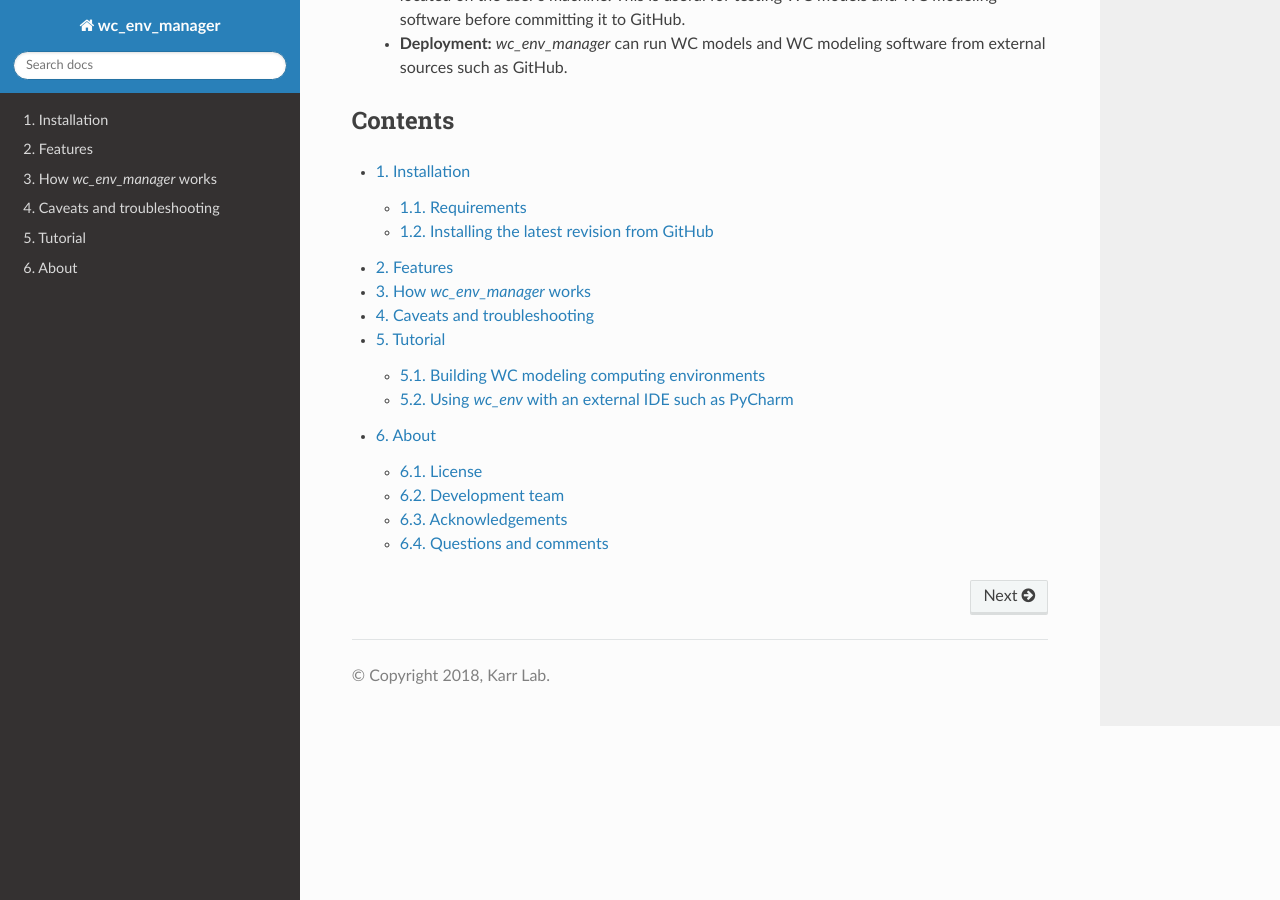
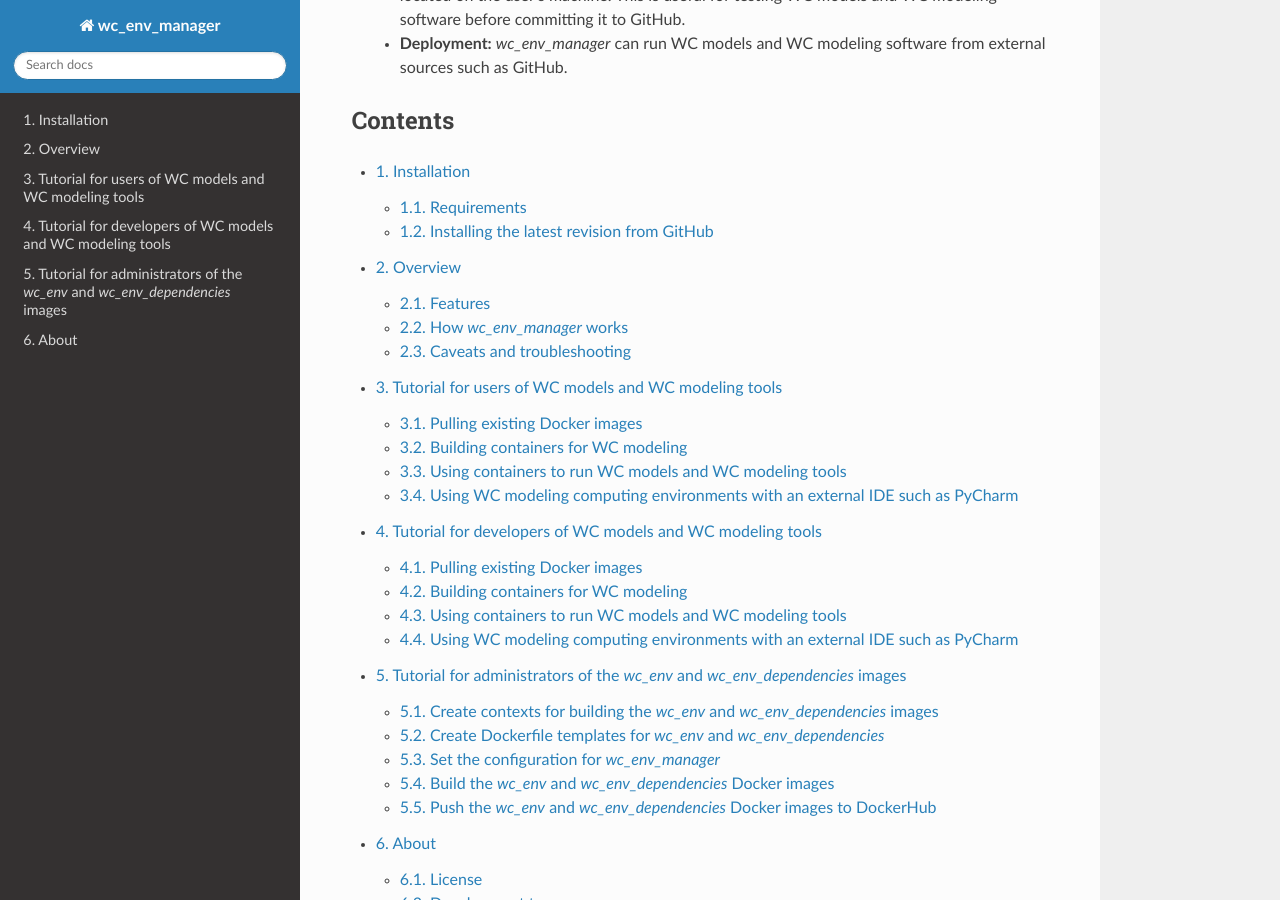
Before and after one commit to KarrLab/wc_env_manager, a Sphinx documentation site: the page built from docs/index.rst, in a window 1280 px wide and 900 px high, scrolled down 837 px. Built offline with Sphinx 7.4.7 and the Read the Docs theme 2.0.0, drawn with Linux system fonts in a browser that asks for light colours; pages that are not in the unit, such as notebooks, are missing from menus.

Commit message:
updating docs

```diff
--- a/docs/index.rst
+++ b/docs/index.rst
@@ -26,6 +26,8 @@
 
    installation.rst
    overview.rst
-   tutorial.rst
+   tutorial_users.rst
+   tutorial_developers.rst
+   tutorial_admins.rst
    API documentation <source/modules.rst>
    about.rst
--- a/docs/overview.rst
+++ b/docs/overview.rst
@@ -1,4 +1,4 @@
- Overview
+Overview
 ========
 
 
--- a/docs/tutorial.rst
+++ /dev/null
@@ -1,52 +0,0 @@
-Tutorial
-========
-
-After installation, use `wc_env_manager` by creating a wc environment, and then executing commands in the environment. `wc` is the primary application for using the environment. It supports multiple commands, which in turn have sub-commands, options and arguments:
-
-* Run `wc create` to create a new wc environment.
-* Run `wc reuse <name>` to reuse an existing environment called `<name>`.
-* Run `wc --help` to obtain help for `wc_env_manager`, including descriptions of the
-  arguments for each command.
-
-.. _building_images:
-
-Building WC modeling computing environments
--------------------------------------------
-
-#. Prepare to install CPLEX
-   a. Download CPLEX from https://ibm.onthehub.com
-   b. Save to `tmp/cplex_studio12.7.1.linux-x86-64.bin`
-   c. Set the execution bit `chmod ugo+x tmp/cplex_studio12.7.1.linux-x86-64.bin`
-#. Prepare to install Gurobi
-   a. Create license at http://www.gurobi.com/downloads/licenses/license-center
-   b. Copy the license
-   c. Save the license to `tokens/license_gurobi`
-#. Prepare to install Mosek
-   a. Request an academic license at https://license.mosek.com/academic/
-   b. Recieve a license by email
-   c. Save the license to `tokens/mosek.lic`
-#. Prepare to install XPRESS
-   a. Install the XPRESS license server on another machine
-      i. Download XPRESS from https://clientarea.xpress.fico.com
-      ii. Use the xphostid utility to get your host id
-      iii. Use the host id to create a floating license at https://app.xpress.fico.com
-      iv. Same the license file (`xpauth.xpr`)
-      v. Run the installation program and follow the onscreen instructions
-   b. Save the IP address or hostname of the license server to `tokens/xpress_license_server`
-   c. Copy the same license file to `tokens/xpauth.xpr`
-   d. Edit server property in the first line of `tokens/xpauth.xpr`. Set the property to the IP address
-      or hostname of the license server
-#. Run this script
-
-
-Using *wc_env* with an external IDE such as PyCharm
----------------------------------------------------
-
-The Docker images created with *wc_env_manager* can be used with external integrated development environments (IDEs) such as PyCharm. See the links below for instructions on how to use these tools with Docker images created with *wc_env_manager*.
-
-* `Jupyter Notebook <https://jupyter-docker-stacks.readthedocs.io/>`_
-* `PyCharm Professional Edition <https://www.jetbrains.com/help/pycharm/docker.html>`_
-* Other IDEs:
-
-    #. Install the IDE in a Docker image
-    #. Use X11 forwarding to render graphical output from a Docker container to your host. See `Using GUI's with Docker <https://jupyter-docker-stacks.readthedocs.io>`_ for more information.
--- /dev/null
+++ b/docs/tutorial_admins.rst
@@ -0,0 +1,85 @@
+Tutorial for administrators of the *wc_env* and *wc_env_dependencies* images
+============================================================================
+
+Administrators should follow these steps to build and disseminate the *wc_env* and *wc_env_dependencies* images.
+
+#. Create contexts for building the *wc_env* and *wc_env_dependencies* Docker images.
+#. Create Dockerfile templates for the *wc_env* and *wc_env_dependencies* Docker images.
+#. Set the configuration for *wc_env_manager*.
+#. Use *wc_env_manager* to build the *wc_env* and *wc_env_dependencies* Docker images.
+#. Use *wc_env_manager* to push the *wc_env* and *wc_env_dependencies* Docker images to DockerHub.
+
+
+Create contexts for building the *wc_env* and *wc_env_dependencies* images
+--------------------------------------------------------------------------
+
+First, create contexts for building the images. This can include licenses and installers for proprietary software packages.
+
+#. Prepare CPLEX installation
+
+   a. Download CPLEX installer from `https://ibm.onthehub.com <https://ibm.onthehub.com>`_
+   b. Save the installer to the base image context
+   c. Set the execution bit for the installer by running `chmod ugo+x /path/to/installer`
+
+#. Prepare Gurobi installation
+
+   a. Create license at `http://www.gurobi.com/downloads/licenses/license-center <http://www.gurobi.com/downloads/licenses/license-center>`_
+   b. Copy the license to the `gurobi_license` build argument for the base image in the *wc_env_manager* configuration
+
+#. Prepare Mosek installation
+
+   a. Request an academic license at `https://license.mosek.com/academic/ <https://license.mosek.com/academic/>`_
+   b. Receive a license by email
+   c. Save the license to the context for the base image as `mosek.lic`
+
+#. Prepare XPRESS installation
+
+   a. Install the XPRESS license server on another machine
+
+      i. Download XPRESS from `https://clientarea.xpress.fico.com <https://clientarea.xpress.fico.com>`_
+      ii. Use the `xphostid` utility to get your host id
+      iii. Use the host id to create a floating license at `https://app.xpress.fico.com <https://app.xpress.fico.com>`_
+      iv. Save the license file to the context for the base image as `xpauth.xpr`
+      v. Run the installation program and follow the onscreen instructions
+
+   b. Copy the IP address or hostname of the license server to the `xpress_license_server` build argument for the base image in the *wc_env_manager* configuration.
+   c. Save the license file to the context for the base image as `xpauth.xpr`.
+   d. Edit the server property in the first line of `xpauth.xpr` in the context for the base image. Set the property to the IP address or hostname of the license server.
+
+
+Create Dockerfile templates for *wc_env* and *wc_env_dependencies*
+------------------------------------------------------------------
+
+Second, create templates for the Dockerfiles to be rendered by `Jinja <http://jinja.pocoo.org>`_, and save the Dockerfiles within the contexts for the images. The default templates illustrate how to create the Dockerfile templates.
+
+* `/path/to/wc_env_manager/wc_env_manager/assets/base-image/Dockerfile.template`
+* `/path/to/wc_env_manager/wc_env_manager/assets/image/Dockerfile.template`
+
+
+Set the configuration for *wc_env_manager*
+------------------------------------------
+
+Third, Set the configuration for *wc_env_manager* by creating a configuration file `./wc_env_manager.cfg` following the schema outlined in `/path/to/wc_env_manager/wc_env_manager/config/core.schema.cfg` and the defaults in `/path/to/wc_env_manager/wc_env_manager/config/core.default.cfg`.
+
+* Set the repository and tags for *wc_env* and *wc_env_dependencies*.
+* Set the paths for the Dockerfile templates.
+* Set the contexts for building the Docker images and the files that should be copied into the images.
+* Set the build arguments for building the Docker images. This can include licenses for proprietary software packages.
+* Set the WC modeling packages that should be installed into *wc_env*.
+* Set your DockerHub username and password.
+
+
+Build the *wc_env* and *wc_env_dependencies* Docker images
+----------------------------------------------------------
+
+Use the following command to build the *wc_env* and *wc_env_dependencies* images::
+
+    wc_env_manager build
+
+
+Push the *wc_env* and *wc_env_dependencies* Docker images to DockerHub
+----------------------------------------------------------------------
+
+Use the following command to push the *wc_env* and *wc_env_dependencies* images to GitHub::
+
+    wc_env_manager push
--- /dev/null
+++ b/docs/tutorial_developers.rst
@@ -0,0 +1,64 @@
+Tutorial for developers of WC models and WC modeling tools
+==========================================================
+
+Developers should follow these steps to build and use WC modeling computing environments (Docker images and containers) to test, debug, and run WC models and WC modeling tools.
+
+#. Use *wc_env_manager* to pull existing WC modeling Docker images
+#. Use *wc_env_manager* to create Docker containers with volumes mounted from the host and installations of software packages contained on the house
+#. Run models and tools inside the Docker containers created by *wc_env_manager*
+
+
+Pulling existing Docker images
+------------------------------
+
+First, use the following command to pull existing WC modeling Docker images. This will pull both the base image with third part dependencies, *wc_env_dependencies*, and the image with WC models and modeling tools, *wc_env*.::
+
+  wc_env_manager pull
+
+The following commands can also be used to pull the individual images.::
+
+  wc_env_manager base-image pull
+  wc_env_manager image pull
+
+
+Building containers for WC modeling
+-----------------------------------
+
+Second, set the configuration for the containers created by *wc_env_manager* by creating a configuration file `./wc_env_manager.cfg` following the schema outlined in `/path/to/wc_env_manager/wc_env_manager/config/core.schema.cfg` and the defaults in `/path/to/wc_env_manager/wc_env_manager/config/core.default.cfg`.
+
+    * Set the host paths that should be mounted into the containers. This should include the root directory of your clones of WC models and WC modeling tools (e.g. map host:~/Documents to container:/root/Documents-Host).
+    * Set the WC modeling packages that should be installed into *wc_env*. This should be specified in the pip requirements.txt format and should be specified in terms of paths within the container. The following example illustrates how install clones of *wc_lang* and *wc_utils* mounted from the host into the container.::
+
+        /root/Documents-Host/wc_lang
+        /root/Documents-Host/wc_utils
+
+Third, use the following command to use *wc_env* to construct a Docker container.::
+
+  wc_env_manager container build
+
+This will print out the id of the created container.
+
+
+Using containers to run WC models and WC modeling tools
+-------------------------------------------------------
+
+Fourth, use the following command to log in the container.::
+
+  docker exec -it <container_id>
+
+Fifth, use the integrated WC modeling command line program, `*wc* <https://github.com/KarrLab/wc>`_, to run WC models and WC modeling tools. For example, the following command illustrates how to get help for the *wc* program. See the `*wc* documentation <https://docs.karrlab.org/wc>`_ for more information.::
+
+  container >> wc --help
+
+
+Using WC modeling computing environments with an external IDE such as PyCharm
+-----------------------------------------------------------------------------
+
+The Docker images created with *wc_env_manager* can be used with external integrated development environments (IDEs) such as PyCharm. See the links below for instructions on how to use these tools with Docker images created with *wc_env_manager*.
+
+* `Jupyter Notebook <https://jupyter-docker-stacks.readthedocs.io/>`_
+* `PyCharm Professional Edition <https://www.jetbrains.com/help/pycharm/docker.html>`_
+* Other IDEs:
+
+    #. Install the IDE in a Docker image
+    #. Use X11 forwarding to render graphical output from a Docker container to your host. See `Using GUI's with Docker <https://jupyter-docker-stacks.readthedocs.io>`_ for more information.
--- /dev/null
+++ b/docs/tutorial_users.rst
@@ -0,0 +1,56 @@
+Tutorial for users of WC models and WC modeling tools
+=====================================================
+
+Users of WC models and WC modeling tools should follow these steps to use *wc_env_manager* to use WC models and WC modeling tools
+
+#. Use *wc_env_manager* to pull existing computing environments for WC modeling (Docker images)
+#. Use *wc_env_manager* to create Docker containers for WC modeling
+#. Run models and tools inside the Docker containers created by *wc_env_manager*
+
+
+Pulling existing Docker images
+------------------------------
+
+First, use the following command to pull existing WC modeling Docker images. This will pull both the base image with third part dependencies, *wc_env_dependencies*, and the image with WC models and modeling tools, *wc_env*.::
+
+  wc_env_manager pull
+
+The following commands can also be used to pull the individual images.::
+
+  wc_env_manager base-image pull
+  wc_env_manager image pull
+
+
+Building containers for WC modeling
+-----------------------------------
+
+Second, use the following command to use *wc_env* to construct a Docker container.::
+
+  wc_env_manager container build
+
+This will print out the id of the created container.
+
+
+Using containers to run WC models and WC modeling tools
+-------------------------------------------------------
+
+Third, use the following command to log in the container.::
+
+  docker exec -it <container_id>
+
+Fourth, use the integrated WC modeling command line program, `*wc* <https://github.com/KarrLab/wc>`_, to run WC models and WC modeling tools. For example, the following command illustrates how to get help for the *wc* program. See the `*wc* documentation <https://docs.karrlab.org/wc>`_ for more information.::
+
+  container >> wc --help
+
+
+Using WC modeling computing environments with an external IDE such as PyCharm
+-----------------------------------------------------------------------------
+
+The Docker images created with *wc_env_manager* can be used with external integrated development environments (IDEs) such as PyCharm. See the links below for instructions on how to use these tools with Docker images created with *wc_env_manager*.
+
+* `Jupyter Notebook <https://jupyter-docker-stacks.readthedocs.io/>`_
+* `PyCharm Professional Edition <https://www.jetbrains.com/help/pycharm/docker.html>`_
+* Other IDEs:
+
+    #. Install the IDE in a Docker image
+    #. Use X11 forwarding to render graphical output from a Docker container to your host. See `Using GUI's with Docker <https://jupyter-docker-stacks.readthedocs.io>`_ for more information.
```
Also changed, not shown: 1 other file.
